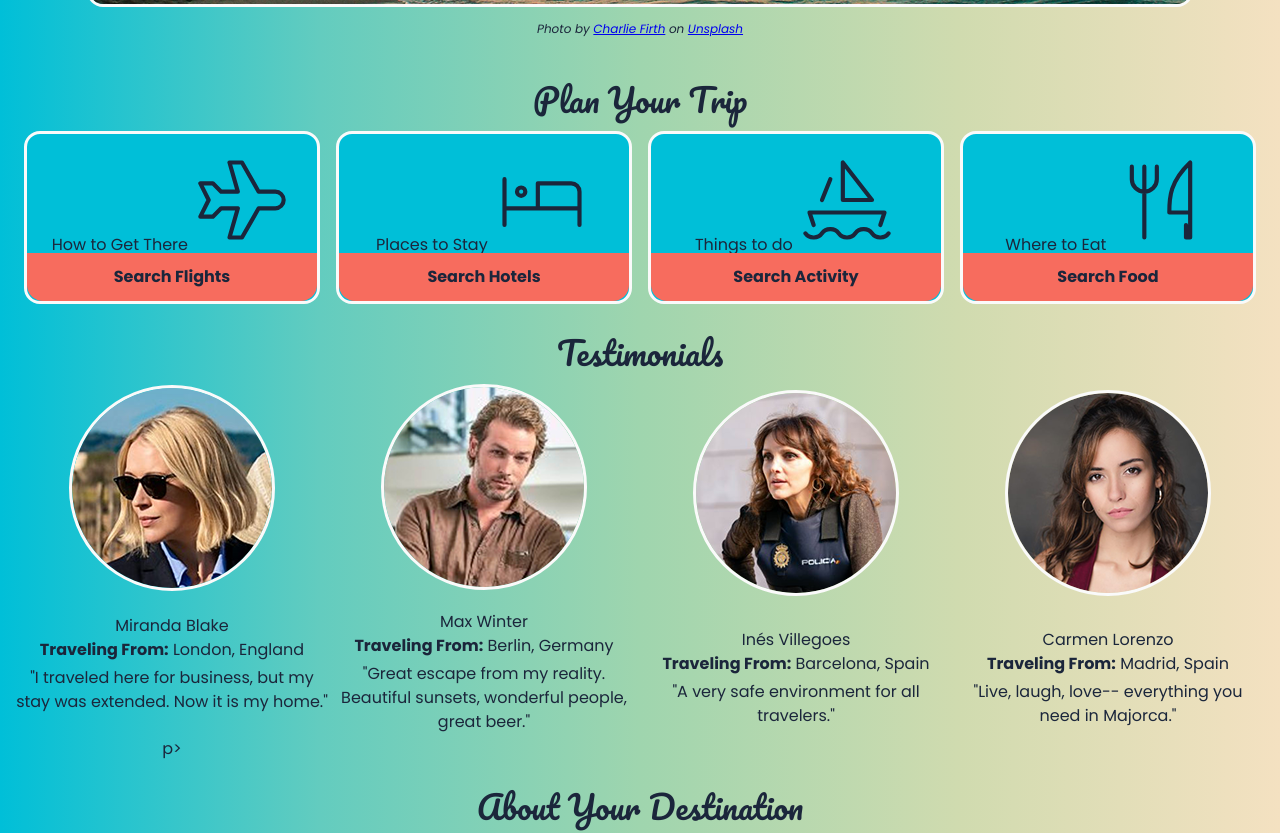
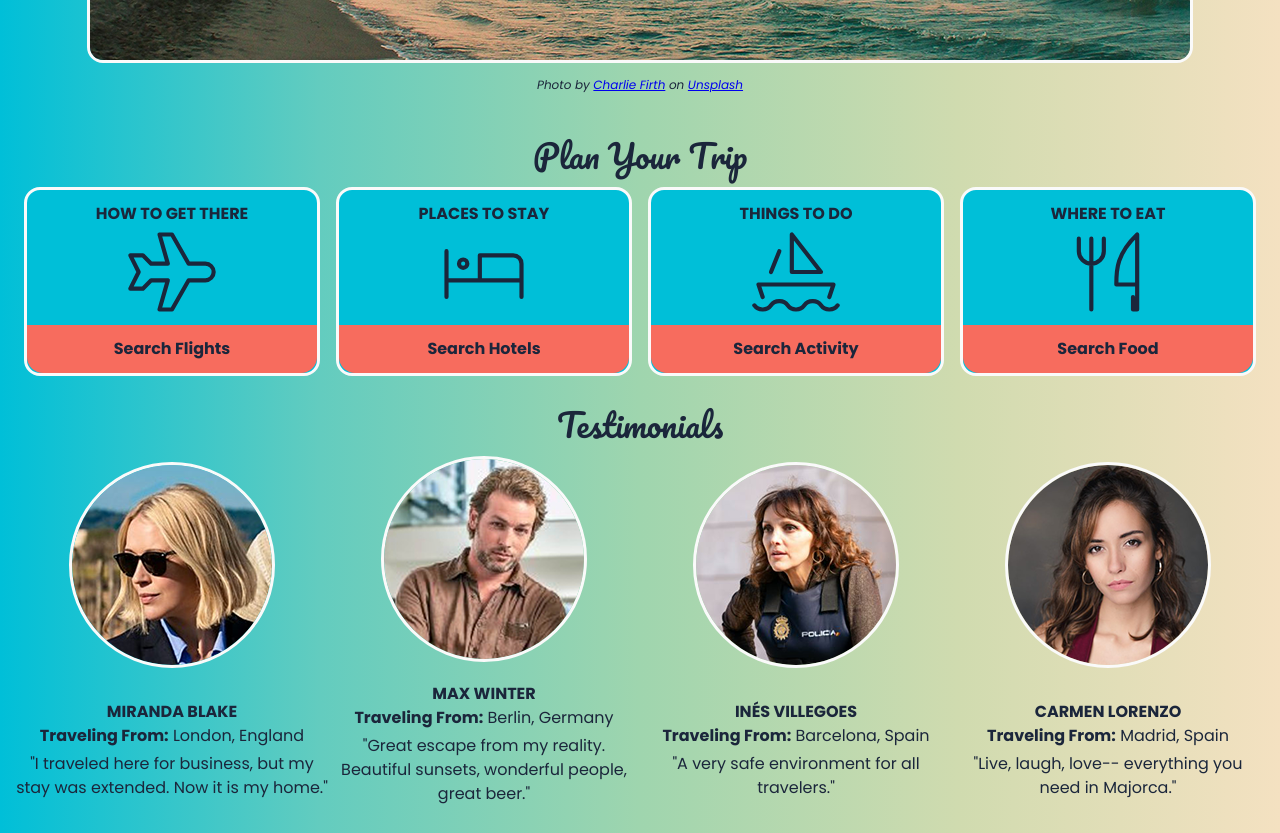
Before and after one commit to OnnisG/Wonderlust, a plain HTML site: page index.html in a window 1280 px wide. Shown: the part 940-1773 px from the top of the page. Drawn offline with Linux system fonts and the light colour scheme.

Commit message:
fixed missing headings

```diff
--- a/index.html
+++ b/index.html
@@ -35,7 +35,7 @@
     </nav>
     <main id="main-content">
         <article>
-            Majorca
+            <h2>Majorca </h2>
             <section id="intro">
 
                 <h3>Introduction</h3>
@@ -63,7 +63,7 @@
                 <h3>Plan Your Trip</h3>
 
                 <section class="plan">
-                    How to Get There
+                     <h4>How to Get There</h4>
                     <svg xmlns="http://www.w3.org/2000/svg" class="icon icon-tabler icon-tabler-plane" width="100" height="100" viewBox="0 0 24 24" stroke-width="1" stroke="#1B263B" fill="none" stroke-linecap="round" stroke-linejoin="round">
                         <path stroke="none" d="M0 0h24v24H0z" fill="none"/>
                         <path d="M16 10h4a2 2 0 0 1 0 4h-4l-4 7h-3l2 -7h-4l-2 2h-3l2 -4l-2 -4h3l2 2h4l-2 -7h3z" />
@@ -71,7 +71,7 @@
                     <a href="#" title="Search for flights">Search Flights</a>
                 </section>
                 <section class="plan">
-                    Places to Stay
+                   <h4>Places to Stay</h4>
                     <svg xmlns="http://www.w3.org/2000/svg" class="icon icon-tabler icon-tabler-bed" width="100" height="100" viewBox="0 0 24 24" stroke-width="1" stroke="#1B263B" fill="none" stroke-linecap="round" stroke-linejoin="round">
                         <path stroke="none" d="M0 0h24v24H0z" fill="none"/>
                         <path d="M3 7v11m0 -4h18m0 4v-8a2 2 0 0 0 -2 -2h-8v6" />
@@ -80,7 +80,7 @@
                     <a href="#" title="Search for Hotels">Search Hotels</a>
                 </section>
                 <section class="plan">
-                    Things to do
+                    <h4>Things to do</h4>
                     <svg xmlns="http://www.w3.org/2000/svg" class="icon icon-tabler icon-tabler-sailboat" width="100" height="100" viewBox="0 0 24 24" stroke-width="1" stroke="#1B263B" fill="none" stroke-linecap="round" stroke-linejoin="round">
                         <path stroke="none" d="M0 0h24v24H0z" fill="none"/>
                         <path d="M2 20a2.4 2.4 0 0 0 2 1a2.4 2.4 0 0 0 2 -1a2.4 2.4 0 0 1 2 -1a2.4 2.4 0 0 1 2 1a2.4 2.4 0 0 0 2 1a2.4 2.4 0 0 0 2 -1a2.4 2.4 0 0 1 2 -1a2.4 2.4 0 0 1 2 1a2.4 2.4 0 0 0 2 1a2.4 2.4 0 0 0 2 -1" />
@@ -91,7 +91,7 @@
                     <a href="#" title="Search for Activities">Search Activity</a>
                 </section>
                 <section class="plan">
-                    Where to Eat
+                    <h4>Where to Eat</h4>
                     <svg xmlns="http://www.w3.org/2000/svg" class="icon icon-tabler icon-tabler-tools-kitchen-2" width="100" height="100" viewBox="0 0 24 24" stroke-width="1" stroke="#1B263B" fill="none" stroke-linecap="round" stroke-linejoin="round">
                         <path stroke="none" d="M0 0h24v24H0z" fill="none"/>
                         <path d="M19 3v12h-5c-.023 -3.681 .184 -7.406 5 -12zm0 12v6h-1v-3m-10 -14v17m-3 -17v3a3 3 0 1 0 6 0v-3" />
@@ -114,12 +114,12 @@
                         sizes="(max-width: 404px) 404px, (max-width: 920px) 920px, 1280px" alt="Picture of Miranda Blake">
 
                         <div>
-                        Miranda Blake
+                        <h4>Miranda Blake</h4>
                         <dl>
                             <dt>Traveling From:</dt>
                             <dd>London, England</dd>
                         </dl>
-                       <p>"I traveled here for business, but my stay was extended. Now it is my home."</div>p>
+                       <p>"I traveled here for business, but my stay was extended. Now it is my home."</p>
                     </div>
                 </section>
                 <section>
@@ -134,7 +134,7 @@
                         sizes="(max-width: 404px) 404px, (max-width: 920px) 920px, 1280px" alt="Picture of Max Winter">
 
                         <div>
-                        Max Winter
+                        <h4>Max Winter</h4>
                         <dl>
                             <dt>Traveling From:</dt>
                             <dd>Berlin, Germany</dd>
@@ -153,7 +153,7 @@
                         srcset="images/ines-villegoes-S.png 404w, images/ines-villegoes-M.png 920w, images/ines-villegoes-L.png 1280w"
                         sizes="(max-width: 404px) 404px, (max-width: 920px) 920px, 1280px" alt="Picture of Ines Villegoes">
                     <div>
-                        Inés Villegoes
+                        <h4>Inés Villegoes</h4>
                         <dl>
                             <dt>Traveling From:</dt>
                             <dd>Barcelona, Spain</dd>
@@ -171,7 +171,7 @@
                         <img src="images/carmen-lorenzo-L.png" srcset="images/carmen-lorenzo-S.png 404w,images/carmen-lorenzo-M.png 920w,images/carmen-lorenzo-L.png 1280w"
                          sizes="(max-width:404px) 404px, (max-width: 920px) 920px, 1280px" alt="Picture of Ines Villegoes">
                         <div>
-                        Carmen Lorenzo
+                         <h4>Carmen Lorenzo</h4>
                         <dl>
                             <dt>Traveling From:</dt>
                             <dd>Madrid, Spain</dd>
```
